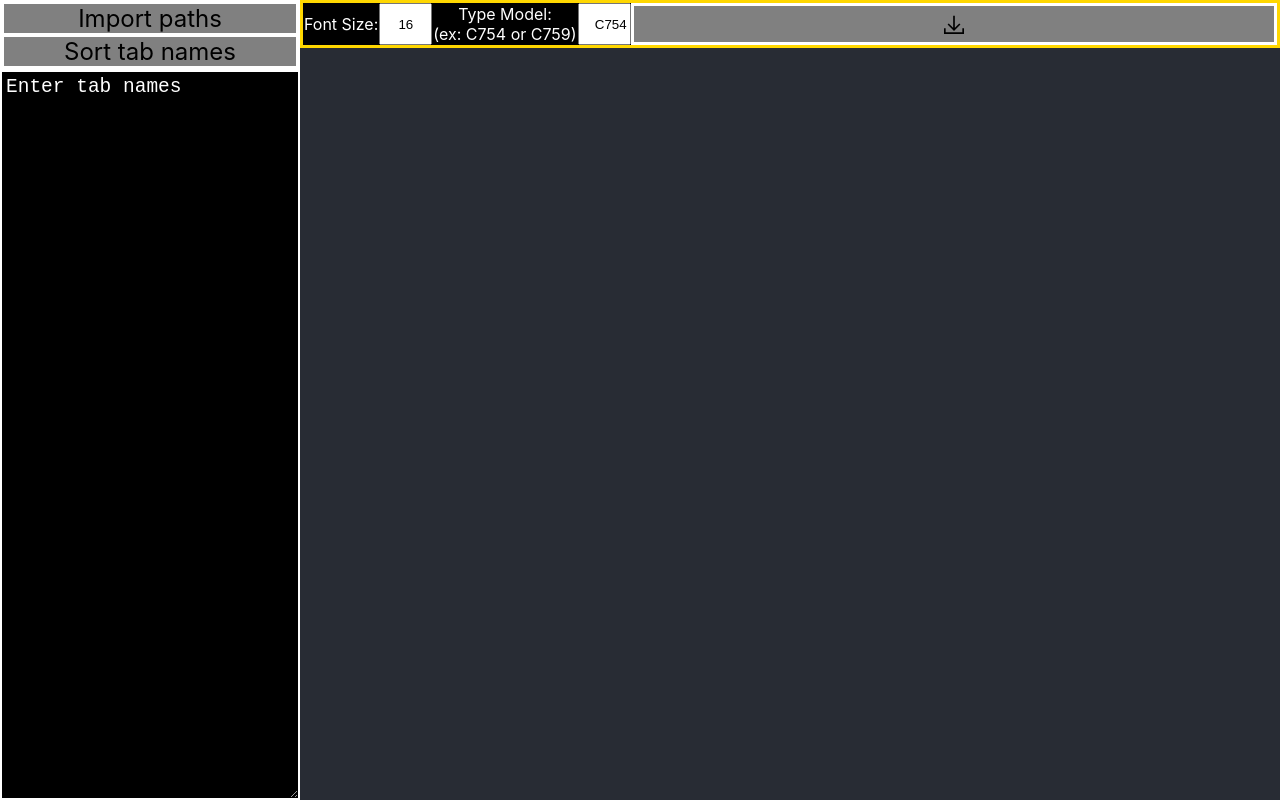
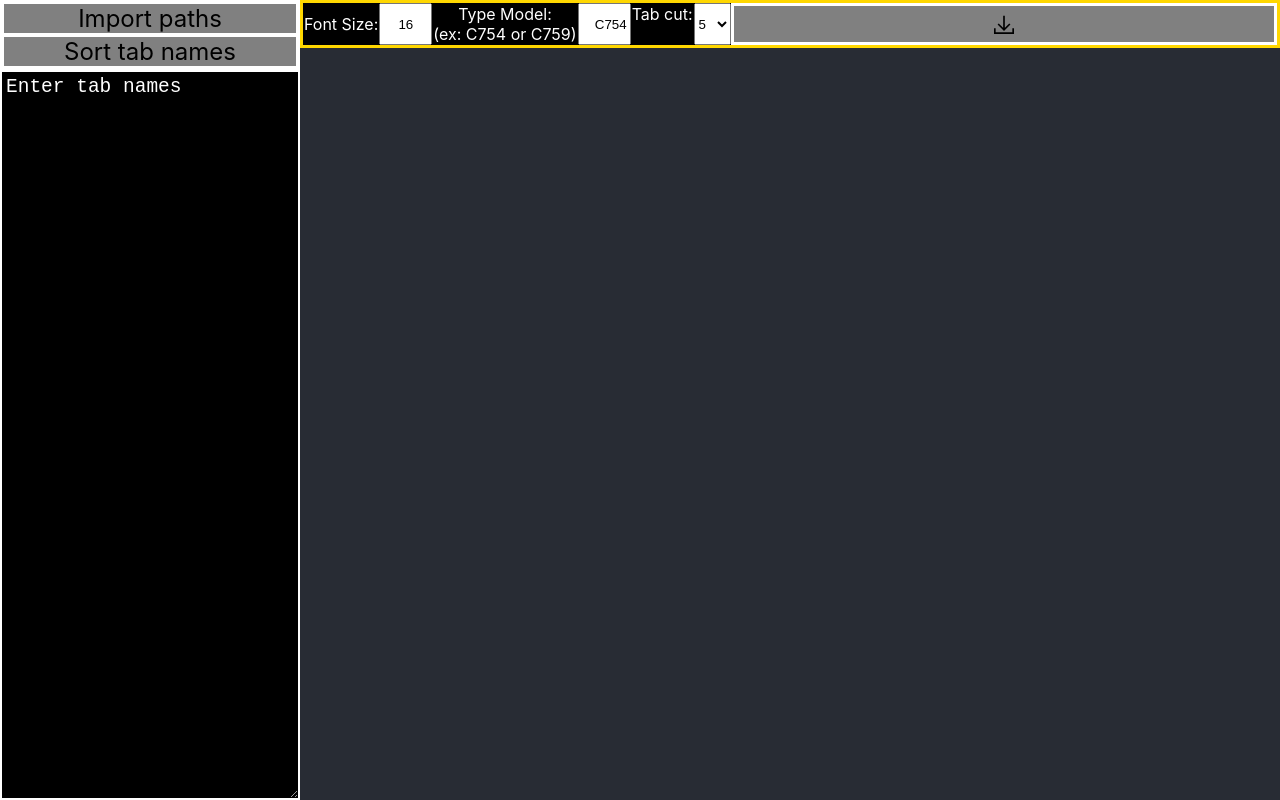
Before and after one commit to peoplestealusernames/konica-minolta-tab-website, a React (Create React App) app: page / in a window 1280 px wide. Built offline with nearby package versions, Linux system fonts and the light colour scheme.

Commit message:
Added cut option

```diff
--- a/src/TabOptions.tsx
+++ b/src/TabOptions.tsx
@@ -79,6 +79,21 @@ export function TabOption(props: {
             }}
             type="text"
         />
+        <span style={{
+            padding: "1px",
+            userSelect: "none"
+        }}>
+            Tab cut:
+        </span>
+        <select
+            value={options.Cut} onChange={(Cut) => {
+                setoptions({ ...options, Cut: parseInt(Cut.target.value) as Options["Cut"] })
+            }}
+        >
+            <option value="5">5</option>
+            <option value="8">8</option>
+            <option value="10">10</option>
+        </select>
         <DownloadTabs
             Tabs={props.tabs}
             Options={options}
```
